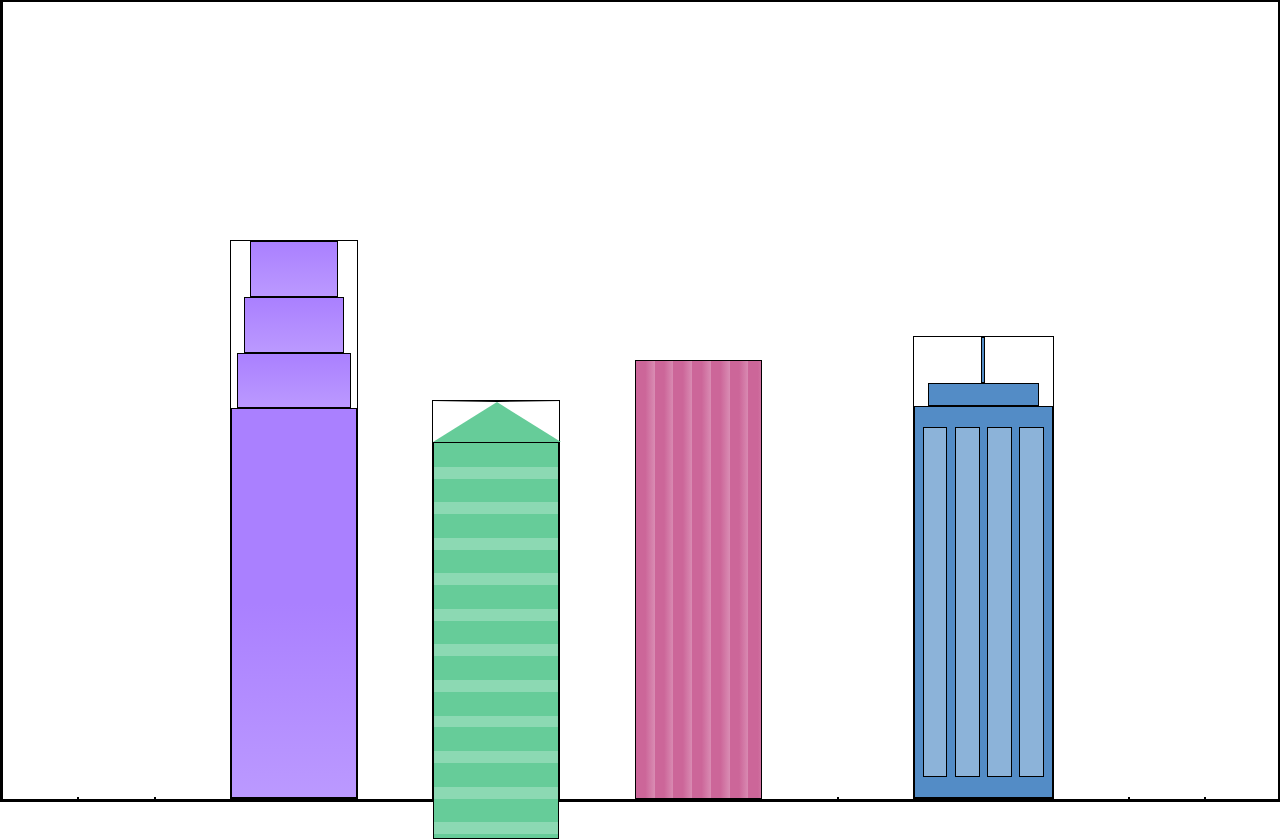
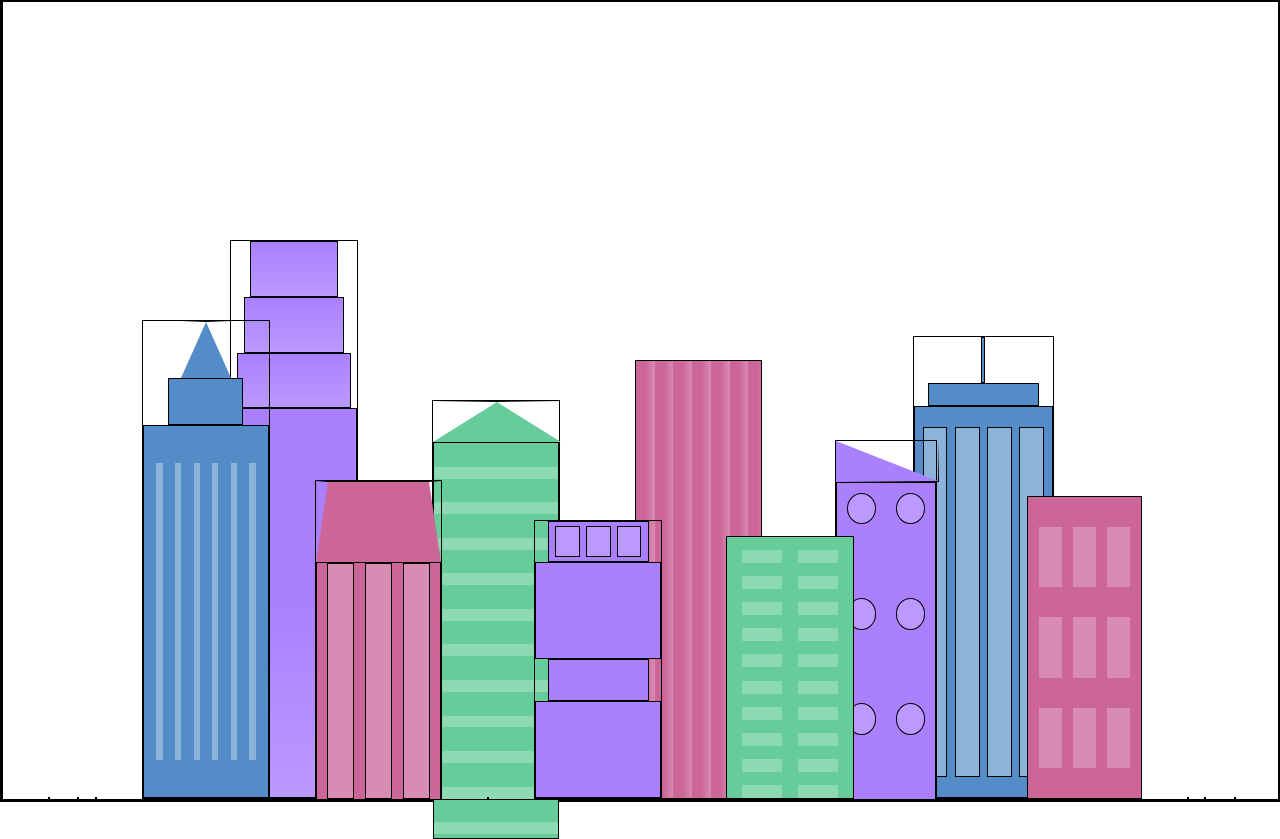
Before and after one commit to ConradPB/City-Skyline-Daylight-Dark, a website: page index.html in a window 1280 px wide. Drawn offline with Linux system fonts and the light colour scheme.

Commit message:
city skyline background and foreground buildings

```diff
--- a/CSS/styles.css
+++ b/CSS/styles.css
@@ -139,3 +139,152 @@ body {
   height: 90%;
   background-color: var(--window-color4);
 }
+
+/* FOREGROUND BUILDINGS - "fb" stands for "foreground building" */
+.fb1 {
+  width: 10%;
+  height: 60%;
+}
+
+.fb1a {
+  border-bottom: 7vh solid var(--building-color4);
+  border-left: 2vw solid transparent;
+  border-right: 2vw solid transparent;
+}
+
+.fb1b {
+  width: 60%;
+  height: 10%;
+  background-color: var(--building-color4);
+}
+
+.fb1c {
+  width: 100%;
+  height: 80%;
+  background: repeating-linear-gradient(
+      90deg,
+      var(--building-color4),
+      var(--building-color4) 10%,
+      transparent 10%,
+      transparent 15%
+    ),
+    repeating-linear-gradient(
+      var(--building-color4),
+      var(--building-color4) 10%,
+      var(--window-color4) 10%,
+      var(--window-color4) 90%
+    );
+}
+
+.fb2 {
+  width: 10%;
+  height: 40%;
+}
+
+.fb2a {
+  width: 100%;
+  border-bottom: 10vh solid var(--building-color3);
+  border-left: 1vw solid transparent;
+  border-right: 1vw solid transparent;
+}
+
+.fb2b {
+  width: 100%;
+  height: 75%;
+  background-color: var(--building-color3);
+}
+
+.fb2-window {
+  width: 22%;
+  height: 100%;
+  background-color: var(--window-color3);
+}
+
+.fb3 {
+  width: 10%;
+  height: 35%;
+}
+
+.fb3a {
+  width: 80%;
+  height: 15%;
+  background-color: var(--building-color1);
+}
+
+.fb3b {
+  width: 100%;
+  height: 35%;
+  background-color: var(--building-color1);
+}
+
+.fb3-window {
+  width: 25%;
+  height: 80%;
+  background-color: var(--window-color1);
+}
+
+.fb4 {
+  width: 8%;
+  height: 45%;
+  position: relative;
+  left: 10%;
+}
+
+.fb4a {
+  border-top: 5vh solid transparent;
+  border-left: 8vw solid var(--building-color1);
+}
+
+.fb4b {
+  width: 100%;
+  height: 89%;
+  background-color: var(--building-color1);
+  display: flex;
+  flex-wrap: wrap;
+}
+
+.fb4-window {
+  width: 30%;
+  height: 10%;
+  border-radius: 50%;
+  background-color: var(--window-color1);
+  margin: 10%;
+}
+
+.fb5 {
+  width: 10%;
+  height: 33%;
+  position: relative;
+  right: 10%;
+  background: repeating-linear-gradient(
+      var(--building-color2),
+      var(--building-color2) 5%,
+      transparent 5%,
+      transparent 10%
+    ),
+    repeating-linear-gradient(
+      90deg,
+      var(--building-color2),
+      var(--building-color2) 12%,
+      var(--window-color2) 12%,
+      var(--window-color2) 44%
+    );
+}
+
+.fb6 {
+  width: 9%;
+  height: 38%;
+  background: repeating-linear-gradient(
+      90deg,
+      var(--building-color3),
+      var(--building-color3) 10%,
+      transparent 10%,
+      transparent 30%
+    ),
+    repeating-linear-gradient(
+      var(--building-color3),
+      var(--building-color3) 10%,
+      var(--window-color3) 10%,
+      var(--window-color3) 30%
+    );
+}
--- a/index.html
+++ b/index.html
@@ -36,6 +36,48 @@
       <div></div>
     </div>
 
-
+    <div class="foreground-buildings">
+      <div></div>
+      <div></div>
+      <div class="fb1 building-wrap">
+        <div class="fb1a"></div>
+        <div class="fb1b"></div>
+        <div class="fb1c"></div>
+      </div>
+      <div class="fb2">
+        <div class="fb2a"></div>
+        <div class="fb2b window-wrap">
+          <div class="fb2-window"></div>
+          <div class="fb2-window"></div>
+          <div class="fb2-window"></div>
+        </div>
+      </div>
+      <div></div>
+      <div class="fb3 building-wrap">
+        <div class="fb3a window-wrap">
+          <div class="fb3-window"></div>
+          <div class="fb3-window"></div>
+          <div class="fb3-window"></div>
+        </div>
+        <div class="fb3b"></div>
+        <div class="fb3a"></div>
+        <div class="fb3b"></div>
+      </div>
+      <div class="fb4">
+        <div class="fb4a"></div>
+        <div class="fb4b">
+          <div class="fb4-window"></div>
+          <div class="fb4-window"></div>
+          <div class="fb4-window"></div>
+          <div class="fb4-window"></div>
+          <div class="fb4-window"></div>
+          <div class="fb4-window"></div>
+        </div>
+      </div>
+      <div class="fb5"></div>
+      <div class="fb6"></div>
+      <div></div>
+      <div></div>
+    </div>
   </body>
 </html>
```
